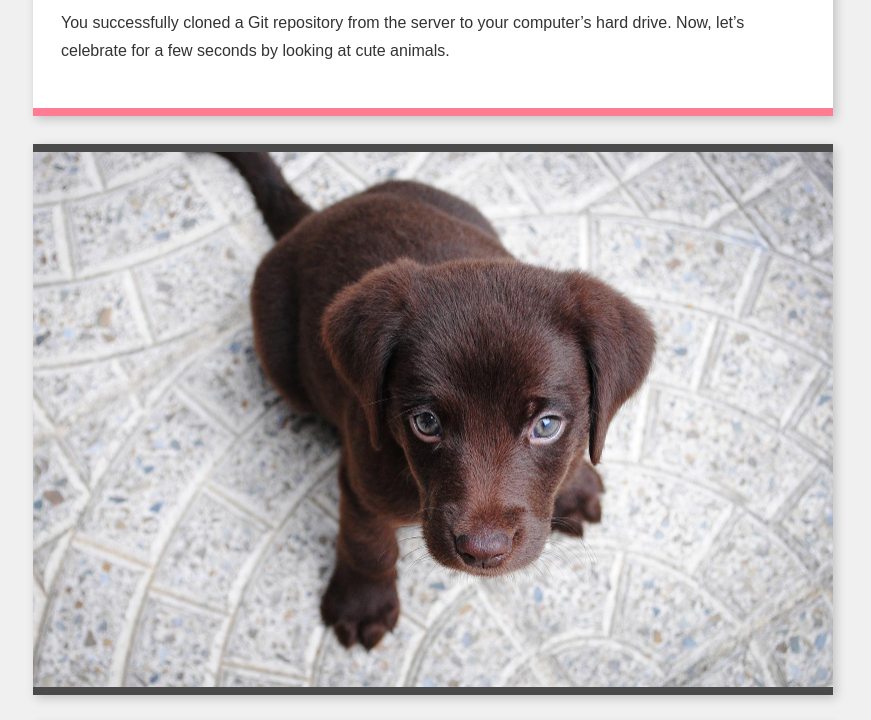
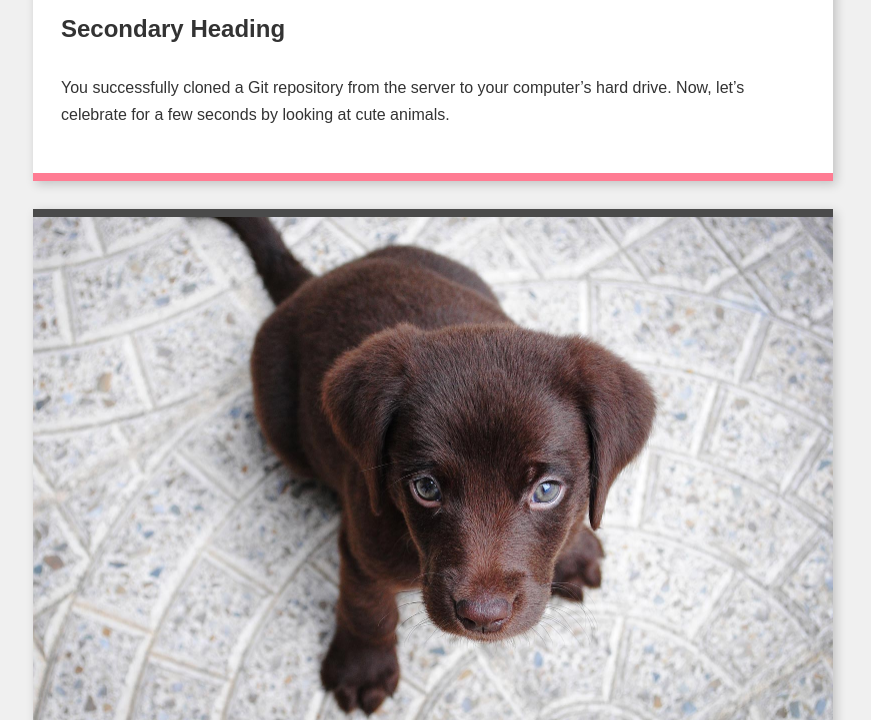
Before and after one commit to iftekhar-rahman/learnwebcode-3, a plain HTML site: page index.html in a window 1280 px wide. Shown: the part 125-845 px from the top of the page, without its empty margins (207-1078 px from the left). Drawn offline with Linux system fonts and the light colour scheme.

Commit message:
Added another new heading

```diff
--- a/index.html
+++ b/index.html
@@ -11,6 +11,7 @@
 
   <div class="box">
     <h1>Congratulations!</h1>
+    <h2>Secondary Heading</h2>
     <p>You successfully cloned a Git repository from the server to your computer&rsquo;s hard drive. Now, let&rsquo;s celebrate for a few seconds by looking at cute animals.</p>
   </div>
 
```
